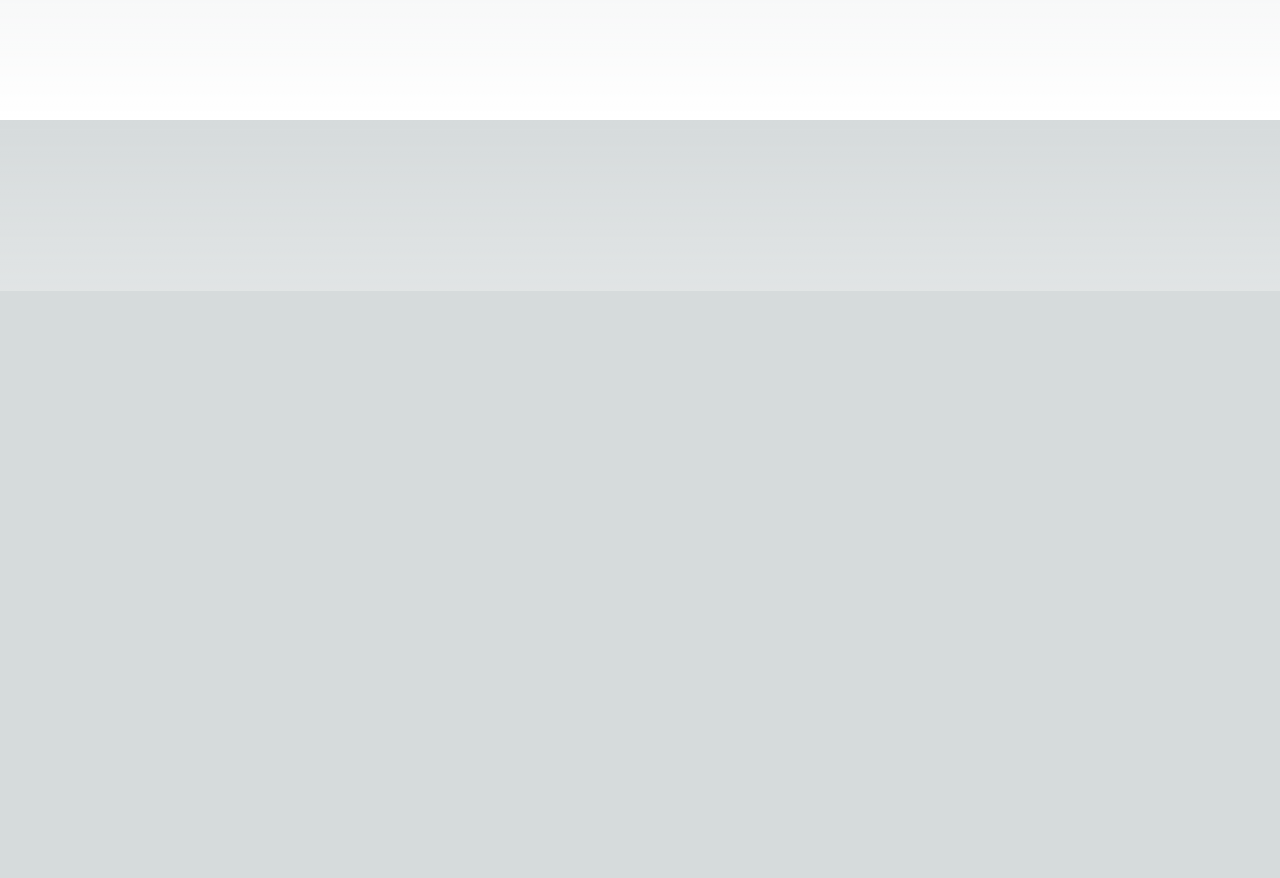
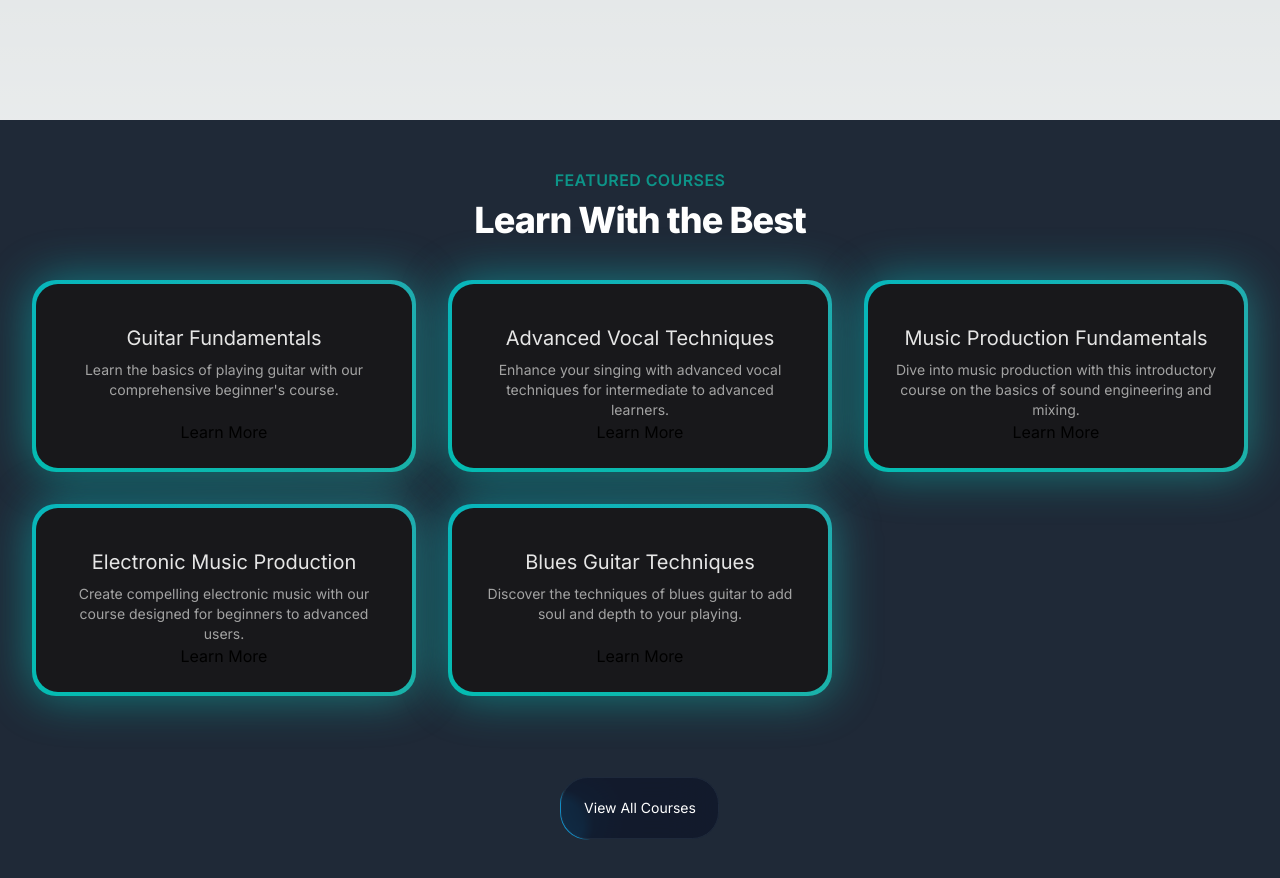
Before and after one commit to barchakuz/nextJs, a Next.js app: page / in a window 1280 px wide. Shown: the part 520-1398 px from the top of the page. Before the commit the page ends 811 px from the top, so only its background shows below. Built offline with nearby package versions, Linux system fonts and the light colour scheme.

Commit message:
featured course panel done

```diff
--- /dev/null
+++ b/app/components/FeaturedCourse.tsx
@@ -0,0 +1,57 @@
+"use client";
+import React from "react";
+import { Button, MovingBorder } from "./ui/moving-border";
+import { BackgroundGradient } from "./ui/background-gradient";
+import Image from "next/image";
+import CourseData from "../data/music_courses.json";
+import Link from "next/link";
+
+interface courses
+  {
+    id: number,
+    title: string,
+    slug: string,
+    description: string,
+    price: number,
+    instructor: string,
+    isFeatured: boolean
+  }
+
+export default function FeaturedCourse() {
+  const featuredCourse = CourseData.courses.filter((data:courses)=>(data.isFeatured))
+  return (
+    <div className="py-12 bg-gray-800">
+            <div>
+            <div className="text-center">
+                <h2 className="text-base text-teal-600 font-semibold tracking-wide uppercase">FEATURED COURSES</h2>
+                <p className="mt-2 text-3xl leading-8 font-extrabold tracking-tight text-white sm:text-4xl">Learn With the Best</p>
+            </div>
+        </div>
+        <div className="mt-10 mx-8">
+            <div className="grid grid-cols-1 sm:grid-cols-2 lg:grid-cols-3 gap-8 justify-center">
+            {featuredCourse.map((course:courses)=> (
+                    <div key={course.id} className="flex justify-center">
+                        <BackgroundGradient
+                        className="flex flex-col rounded-[22px] bg-white dark:bg-zinc-900 overflow-hidden h-full max-w-sm">
+                            <div className="p-4 sm:p-6 flex flex-col items-center text-center flex-grow">
+                                <p className="text-lg sm:text-xl text-black mt-4 mb-2 dark:text-neutral-200">{course.title}</p>
+                                <p className="text-sm text-neutral-600 dark:text-neutral-400 flex-grow">{course.description}</p>
+                                <Link href={`/courses/${course.slug}`}>
+                                Learn More
+                                </Link>
+                            </div>
+                        </BackgroundGradient>
+                    </div>
+                ))}
+            </div>
+        </div>
+        <div className=" mt-20 text-center">
+          <Button className="transition duration-500 hover:bg-slate-400 hover:text-blue-950">
+          <Link href={"/courses"}>
+            View All Courses
+          </Link>
+          </Button>
+        </div>
+    </div>
+  )
+}
--- /dev/null
+++ b/app/components/ui/background-gradient.tsx
@@ -0,0 +1,72 @@
+import { cn } from"../../utils/cn";
+import React from "react";
+import { motion } from "framer-motion";
+
+export const BackgroundGradient = ({
+  children,
+  className,
+  containerClassName,
+  animate = true,
+}: {
+  children?: React.ReactNode;
+  className?: string;
+  containerClassName?: string;
+  animate?: boolean;
+}) => {
+  const variants = {
+    initial: {
+      backgroundPosition: "0 50%",
+    },
+    animate: {
+      backgroundPosition: ["0, 50%", "100% 50%", "0 50%"],
+    },
+  };
+  return (
+    <div className={cn("relative p-[4px] group", containerClassName)}>
+      <motion.div
+        variants={animate ? variants : undefined}
+        initial={animate ? "initial" : undefined}
+        animate={animate ? "animate" : undefined}
+        transition={
+          animate
+            ? {
+                duration: 5,
+                repeat: Infinity,
+                repeatType: "reverse",
+              }
+            : undefined
+        }
+        style={{
+          backgroundSize: animate ? "400% 400%" : undefined,
+        }}
+        className={cn(
+          "absolute inset-0 rounded-3xl z-[1] opacity-60 group-hover:opacity-100 blur-xl  transition duration-500 will-change-transform",
+          " bg-[radial-gradient(circle_farthest-side_at_0_100%,#00ccb1,transparent),radial-gradient(circle_farthest-side_at_100%_0,#7b61ff,transparent),radial-gradient(circle_farthest-side_at_100%_100%,#ffc414,transparent),radial-gradient(circle_farthest-side_at_0_0,#1ca0fb,#141316)]"
+        )}
+      />
+      <motion.div
+        variants={animate ? variants : undefined}
+        initial={animate ? "initial" : undefined}
+        animate={animate ? "animate" : undefined}
+        transition={
+          animate
+            ? {
+                duration: 5,
+                repeat: Infinity,
+                repeatType: "reverse",
+              }
+            : undefined
+        }
+        style={{
+          backgroundSize: animate ? "400% 400%" : undefined,
+        }}
+        className={cn(
+          "absolute inset-0 rounded-3xl z-[1] will-change-transform",
+          "bg-[radial-gradient(circle_farthest-side_at_0_100%,#00ccb1,transparent),radial-gradient(circle_farthest-side_at_100%_0,#7b61ff,transparent),radial-gradient(circle_farthest-side_at_100%_100%,#ffc414,transparent),radial-gradient(circle_farthest-side_at_0_0,#1ca0fb,#141316)]"
+        )}
+      />
+
+      <div className={cn("relative z-10", className)}>{children}</div>
+    </div>
+  );
+};
--- a/app/page.tsx
+++ b/app/page.tsx
@@ -1,10 +1,12 @@
 import Image from "next/image";
 import HeroSection from "./components/HeroSection";
+import FeaturedCourse from "./components/FeaturedCourse";
 
 export default function Home() {
   return (
     <>
       <HeroSection />
+      <FeaturedCourse />
     </>
   );
 }
```
